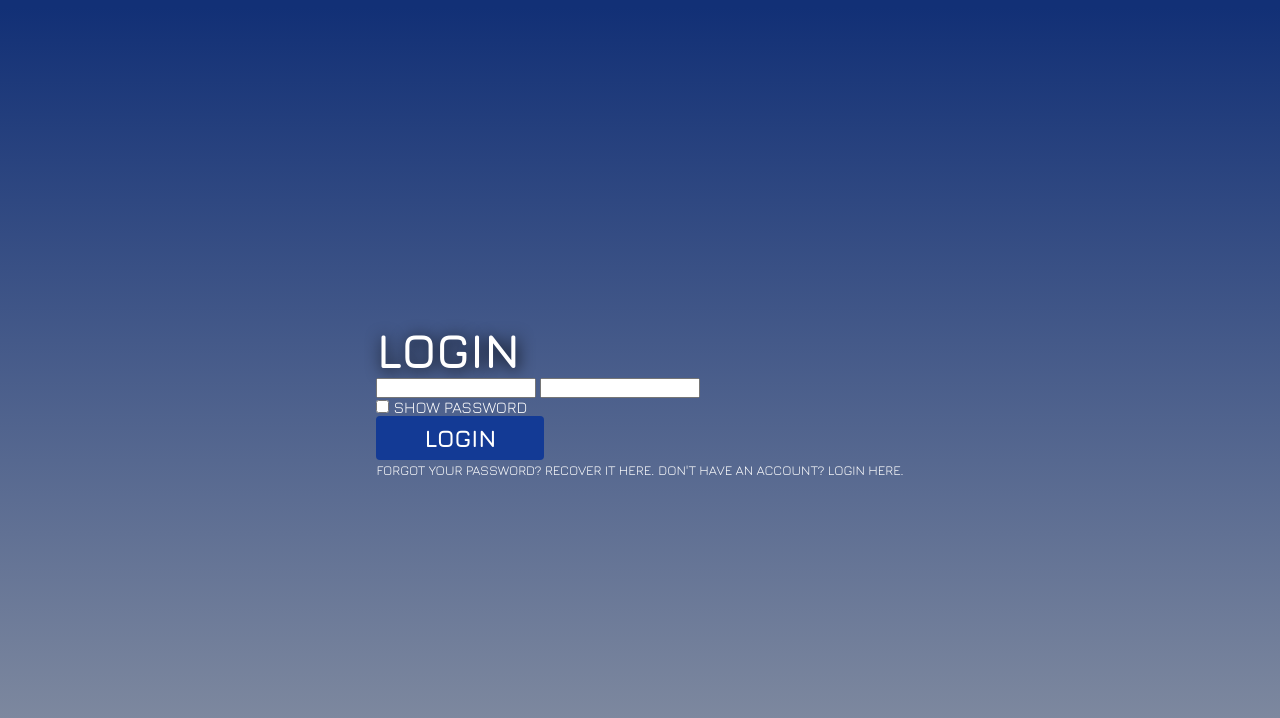
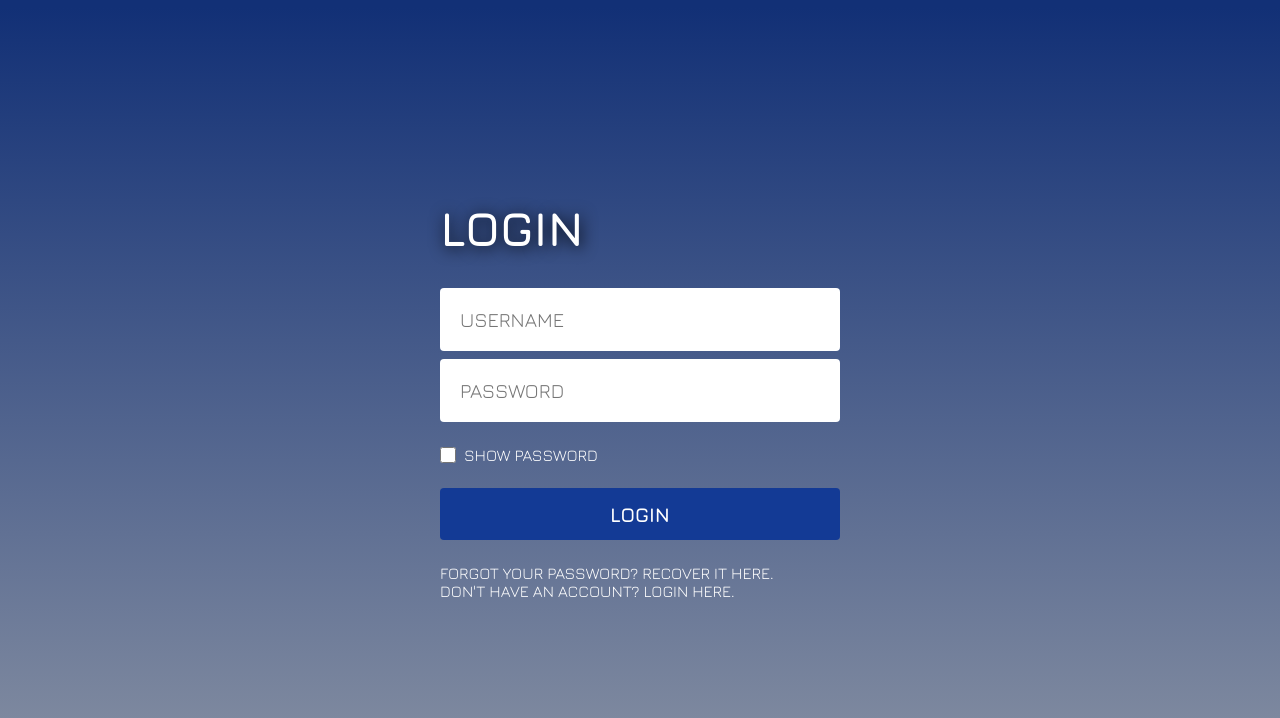
Before and after one commit to luarafael/Logger-system, a plain HTML site: page src/pages/login.html in a window 1280 px wide. Drawn offline with nearby package versions, Linux system fonts and the light colour scheme.

Commit message:
Styling login

```diff
--- a/src/pages/login.html
+++ b/src/pages/login.html
@@ -5,20 +5,21 @@
     <meta name="viewport" content="width=device-width, initial-scale=1.0" />
     <title>Logger system</title>
     <link rel="stylesheet" href="../styles/global.css" />
+    <link rel="stylesheet" href="../styles/form.css" />
   </head>
   <body>
     <form>
       <h1>login</h1>
       <div class="inputs">
-        <input type="text" />
-        <input type="password" />
+        <input type="text" placeholder="username" />
+        <input type="password" placeholder="password" />
       </div>
       <div class="show">
         <input id="checkbox" type="checkbox" />
         <label for="checkbox">show password</label>
       </div>
       <button>login</button>
-      <div class="">
+      <div class="recovery">
         <small>forgot your password? recover it here.</small>
         <small>don't have an account? login here.</small>
       </div>
--- /dev/null
+++ b/src/styles/form.css
@@ -0,0 +1,51 @@
+form {
+  width: 25rem;
+  display: flex;
+  flex-direction: column;
+  gap: 1.5rem;
+
+  .inputs {
+    input {
+      width: 100%;
+      font-size: 1.25rem;
+      padding: 1.25rem;
+      background-color: #fff;
+      color: #000;
+      outline: none;
+      border: none;
+      border-radius: 0.25rem;
+      margin-top: 0.5rem;
+    }
+  }
+
+  .show {
+    display: flex;
+    align-items: center;
+    gap: 0.5rem;
+
+    input {
+      width: 1rem;
+      height: 1rem;
+      cursor: pointer;
+
+      &:checked {
+        accent-color: #133a95;
+      }
+    }
+  }
+
+  button {
+    font-size: 1.25rem;
+    padding: 0.9rem 0.75rem;
+  }
+
+  .recovery {
+    display: flex;
+    flex-direction: column;
+    gap: 0.5 rem;
+
+    small {
+      font-size: 1rem;
+    }
+  }
+}
```
